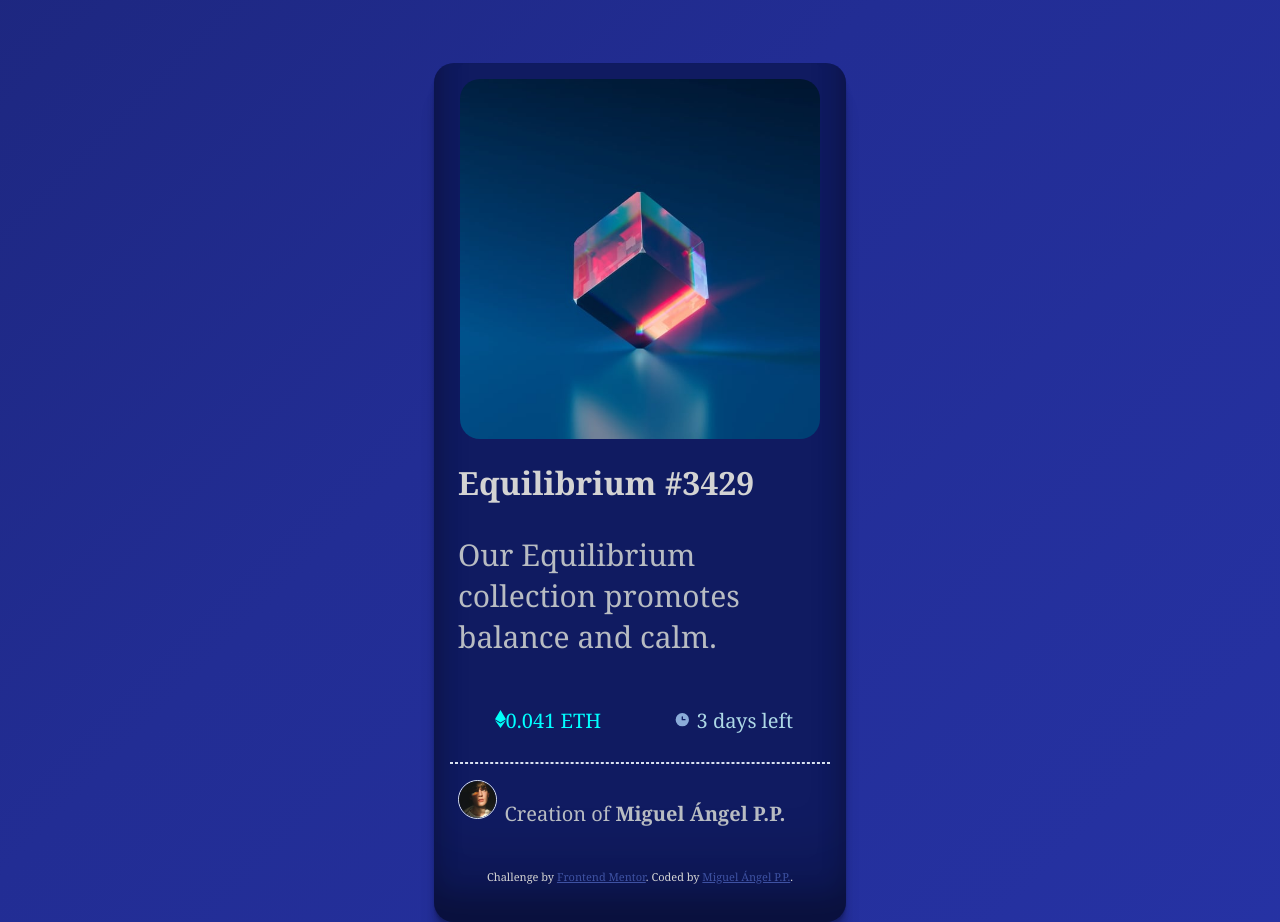
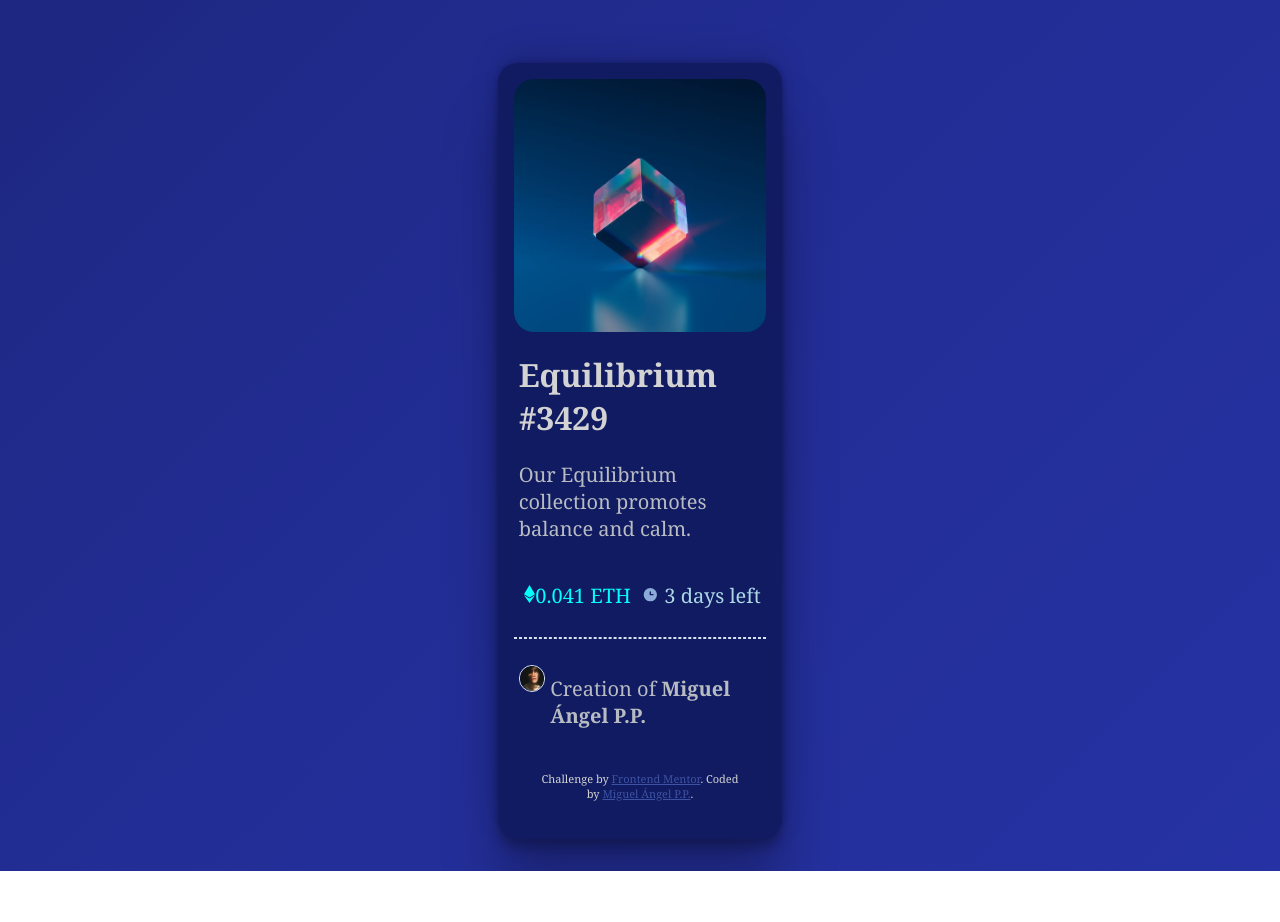
Before and after one commit to perdomomiguel/femnft, a plain HTML site: page index.html in a window 1280 px wide. After the commit the page ends 871 px from the top, so only its background shows below. Drawn offline with Linux system fonts and the light colour scheme.

Commit message:
Versión Final

```diff
--- a/main.css
+++ b/main.css
@@ -20,13 +20,14 @@ body {
 
 .menu {
     margin: auto;
-    width:30%;
+    width:20%;
     margin-top: 5%;
     background-color:#101b61;
     color: lightgrey;
     padding: 1em;
     border-radius: 20px;
     box-shadow: rgba(0, 0, 0, 0.17) 0px -23px 25px 0px inset, rgba(0, 0, 0, 0.15) 0px -36px 30px 0px inset, rgba(0, 0, 0, 0.1) 0px -79px 40px 0px inset, rgba(0, 0, 0, 0.06) 0px 2px 1px, rgba(0, 0, 0, 0.09) 0px 4px 2px, rgba(0, 0, 0, 0.09) 0px 8px 4px, rgba(0, 0, 0, 0.09) 0px 16px 8px, rgba(0, 0, 0, 0.09) 0px 32px 16px;
+    box-shadow: rgba(0, 0, 0, 0.25) 0px 54px 55px, rgba(0, 0, 0, 0.12) 0px -12px 30px, rgba(0, 0, 0, 0.12) 0px 4px 6px, rgba(0, 0, 0, 0.17) 0px 12px 13px, rgba(0, 0, 0, 0.09) 0px -3px 5px;
 }
 
 h1 {
@@ -36,7 +37,7 @@ h1 {
     display: block;
     margin-left: auto;
     margin-right: auto;
-    width: 95%;
+    width: 100%;
     border-radius: 20px;
 }
 
@@ -45,6 +46,7 @@ h1 {
     height: 10%;
     border: 1px solid #dae2f0;
     border-radius: 50%;
+    margin-top: 4%;
 }
 
 .autor {
@@ -57,12 +59,11 @@ hr {
     padding-left: 1em;
     padding-right: 1em;
     border: 1px dashed #dae2f0;
-
 }
 
 .p1 {
     margin-left: 2%;
-    font-size: 30px;
+    font-size: 20px;
     color: #b8bcc2;
 }
 
```
